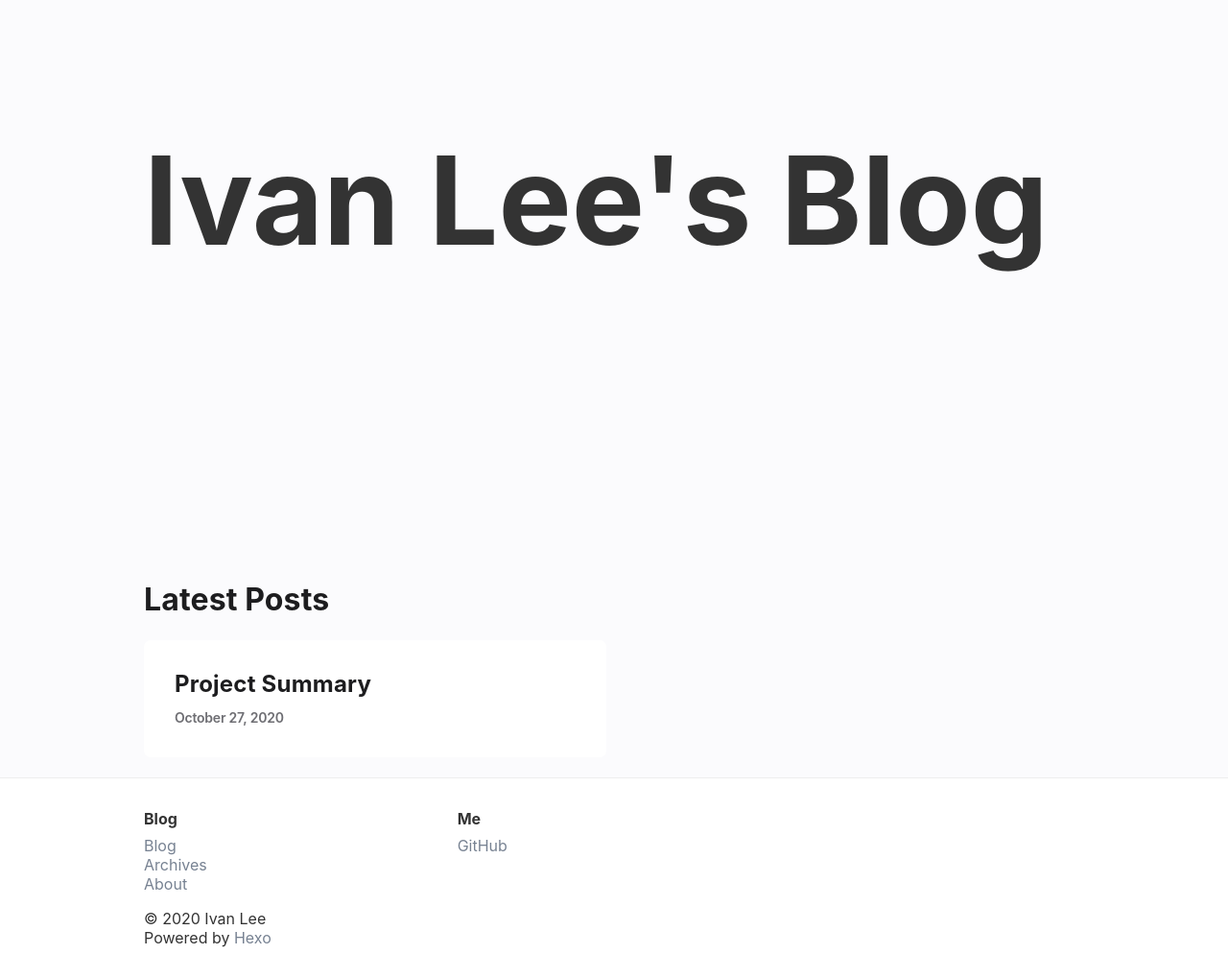
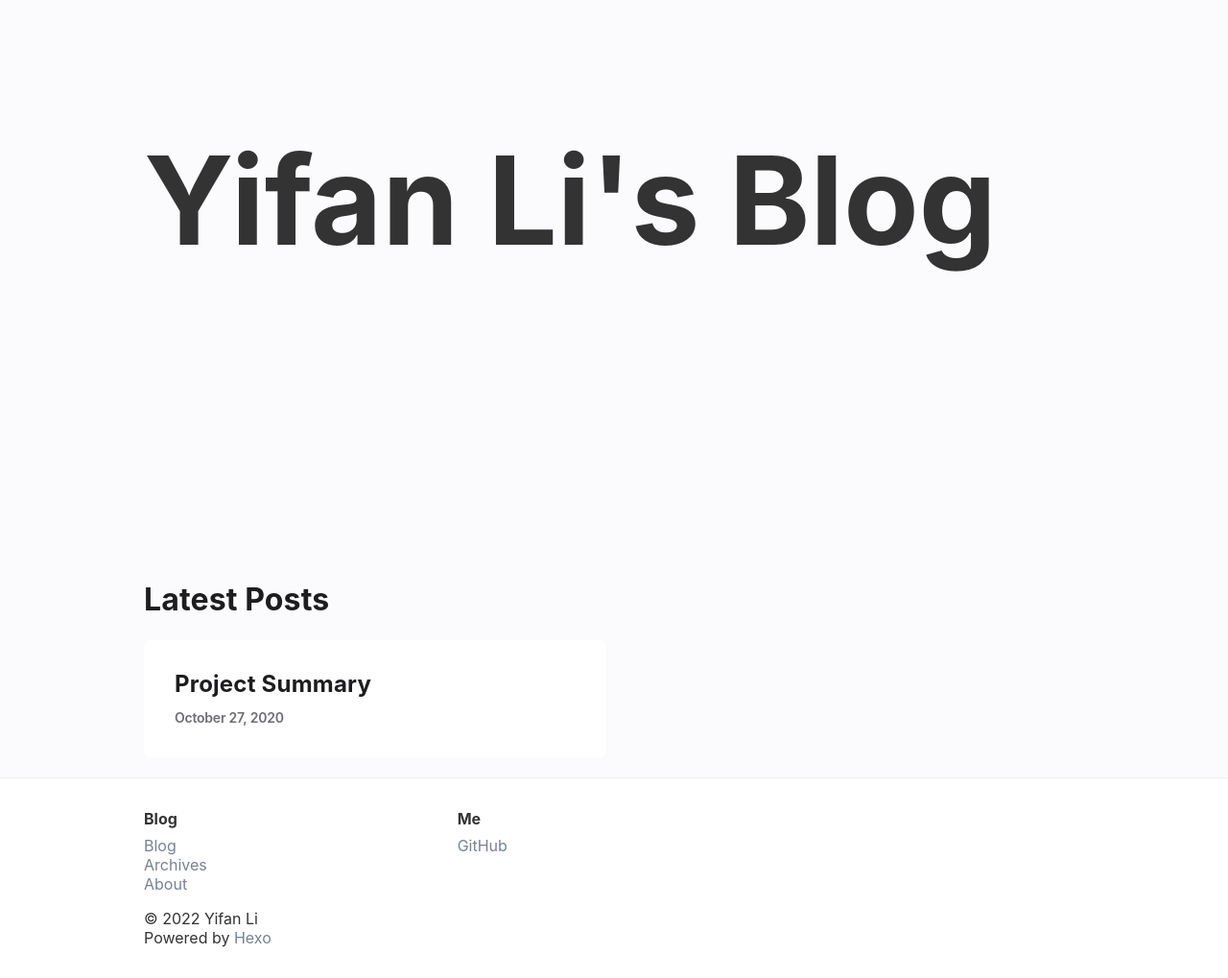
Before and after one commit to Ivanyifan/Ivanyifan.github.io, a plain HTML site: page index.html in a window 1280 px wide. Shown: the part 220-1239 px from the top of the page at 96% size. Drawn offline with Linux system fonts and the light colour scheme.

Commit message:
Update index.html

```diff
--- a/index.html
+++ b/index.html
@@ -73,7 +73,7 @@
 
     <div class="hero">
         <div class="group">
-            <h2 class="large">Ivan Lee's Blog</h2>
+            <h2 class="large">Yifan Li's Blog</h2>
         </div>
     </div>
 
@@ -143,7 +143,7 @@
             </div>
 
         </div>
-        &copy; 2020 Ivan Lee<br />
+        &copy; 2022 Yifan Li<br />
         Powered by <a href="http://hexo.io/" target="_blank">Hexo</a>
     </div>
 </footer>
```
